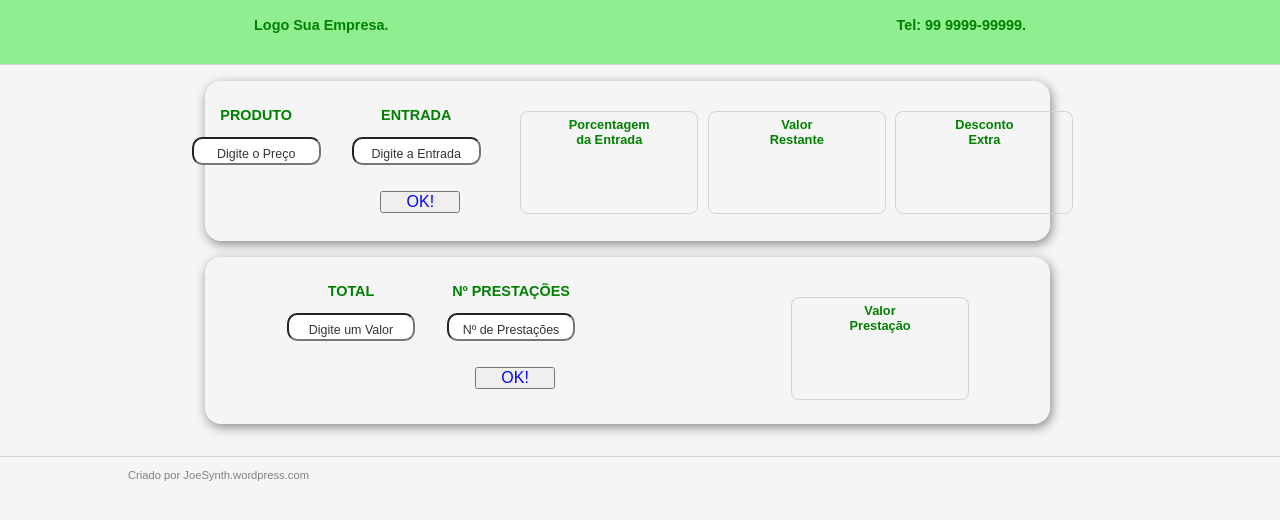
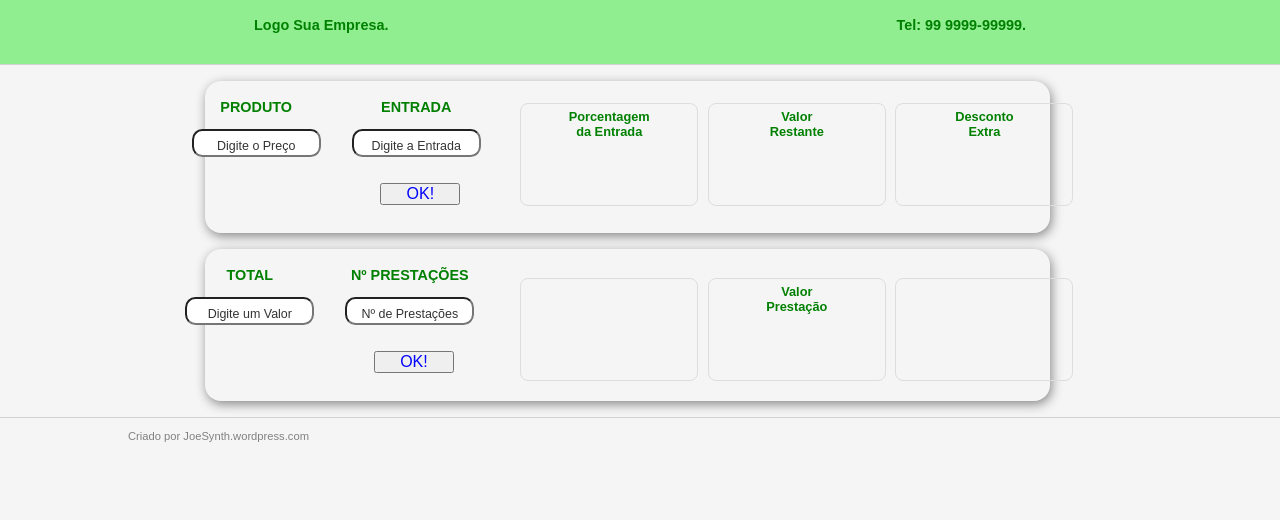
Before and after one commit to Joesynth/calDes, a plain HTML site: page index.html in a window 1280 px wide. Drawn offline with Linux system fonts and the light colour scheme.

Commit message:
Add files via upload

```diff
--- a/index.html
+++ b/index.html
@@ -37,7 +37,7 @@
 			display: flex;
 			justify-content: center;
 			//margin-left: 16%;
-			padding-top: 1em;
+			padding-top: .5em;
 			box-shadow: var(--sombra);
 			border-radius: 1em;
 			margin: 1em;
@@ -49,17 +49,11 @@
 			//display: flex;
 			//background-color: lightgreen;
 			border-radius: 1em;
-			//padding: 0.6em;
-			//margin: 0.6em;
 			height: 9em;
 		}
 
 		#entra {
 			display: flex;
-			//background-color: lightgreen;
-			//border-radius: 1em;
-			//box-shadow: var(--sombra);
-			//padding: .6em;
 			margin: 0.6em;
 		}
 		#entraD {
@@ -67,18 +61,13 @@
 			//background-color: lightgreen;
 			//border-radius: 1em;
 			//box-shadow: var(--sombra);
-			padding: 0.6em;
-			margin: 0.6em;
-			margin-left: 11em;
+			padding: 0.5em;
+			margin: 0.5em;
+			//margin-left: 11em;
 		}
 		.ceIn {
 			//background-color: lightgreen;;
 			width: 10em;
-			//height: 8em;
-			//padding-top: 0.5em;
-			//border-radius: 1em;
-			//border: solid 1px green;
-			//margin: 0.5em;
 			text-align: center;
 		}
 		.ce {
@@ -87,7 +76,7 @@
 			height: 6em;
 			padding-top: 0.3em;
 			border-radius: .5em;
-			border: solid 1px lightgray;
+			border: solid 1px #ddd;
 			margin: 0.3em;
 			text-align: center;
 		}
@@ -134,7 +123,7 @@
 		footer {
 			border-top:  solid 1px lightgray;
 			padding-top: 0.5em;
-			margin-top: 2em;
+			margin-top: 1em;
 		}
 		small {
 			font-size: 0.7em;
@@ -199,10 +188,10 @@
 				<p>Valor<br>Restante</p>
 				<h3 id="vF"></h3>
 			</div>
-				<div class="ce">		<!-- Célula -->
+			<div class="ce">		<!-- Célula -->
 					<p>Desconto<br>Extra</p>
 					<h3 id="vaFim"></h3>
-				</div>
+			</div>
 	</div>
 </div>
 
@@ -218,7 +207,7 @@
 										<input class="inp" id="presT" type="text" placeholder="Digite um Valor" onfocus="this.value=''">
 								</div>
 								<div class="ceIn">
-										<p id="nP" >Nº PRESTAÇÕES</p>
+										<p>Nº PRESTAÇÕES</p>
 										<input class="inp" id="presP" type="text" placeholder="Nº de Prestações" onfocus="this.value=''">
 								</div>
 			</div>
@@ -226,8 +215,14 @@
 	</div>
 			<div id="entraD">
 							<div class="ce">
+
+							</div>
+							<div class="ce">
 								<p>Valor<br>Prestação</p>
 								<h3 id="vaPres"></h3>
+							</div>
+							<div class="ce">
+
 							</div>
 			</div>
 </div>
```
